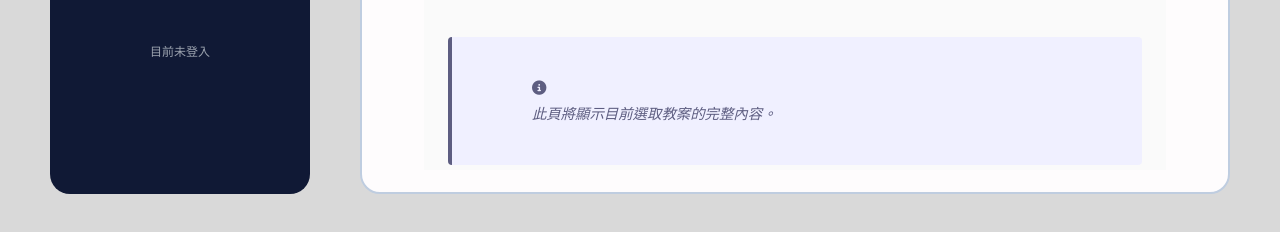
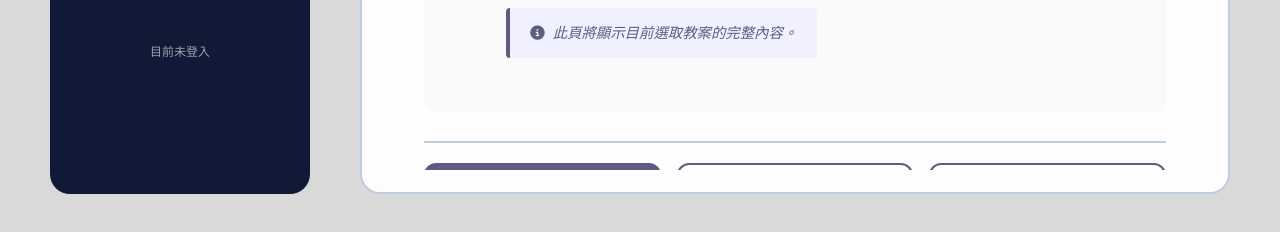
Before and after one commit to ourboros/LPR, a website: page lesson-review-ui/lesson-view.html in a window 1280 px wide. Shown: the part 556-788 px from the top of the page. Drawn offline with Linux system fonts and the light colour scheme; files that its build step writes are made by us from their sources; files whose address does not match are found by name.

Commit message:
{This page will display the complete content of the currently selected lesson plan} Content Adjustment

```diff
--- a/lesson-review-ui/styles.css
+++ b/lesson-review-ui/styles.css
@@ -841,6 +841,9 @@ body:not(.auth-ui-ready) .nav-auth-block {
 }
 
 .lesson-note {
+  display: inline-flex;
+  align-items: center;
+  gap: 8px;
   color: var(--color-action);
   font-size: 0.9rem;
   font-style: italic;
```
